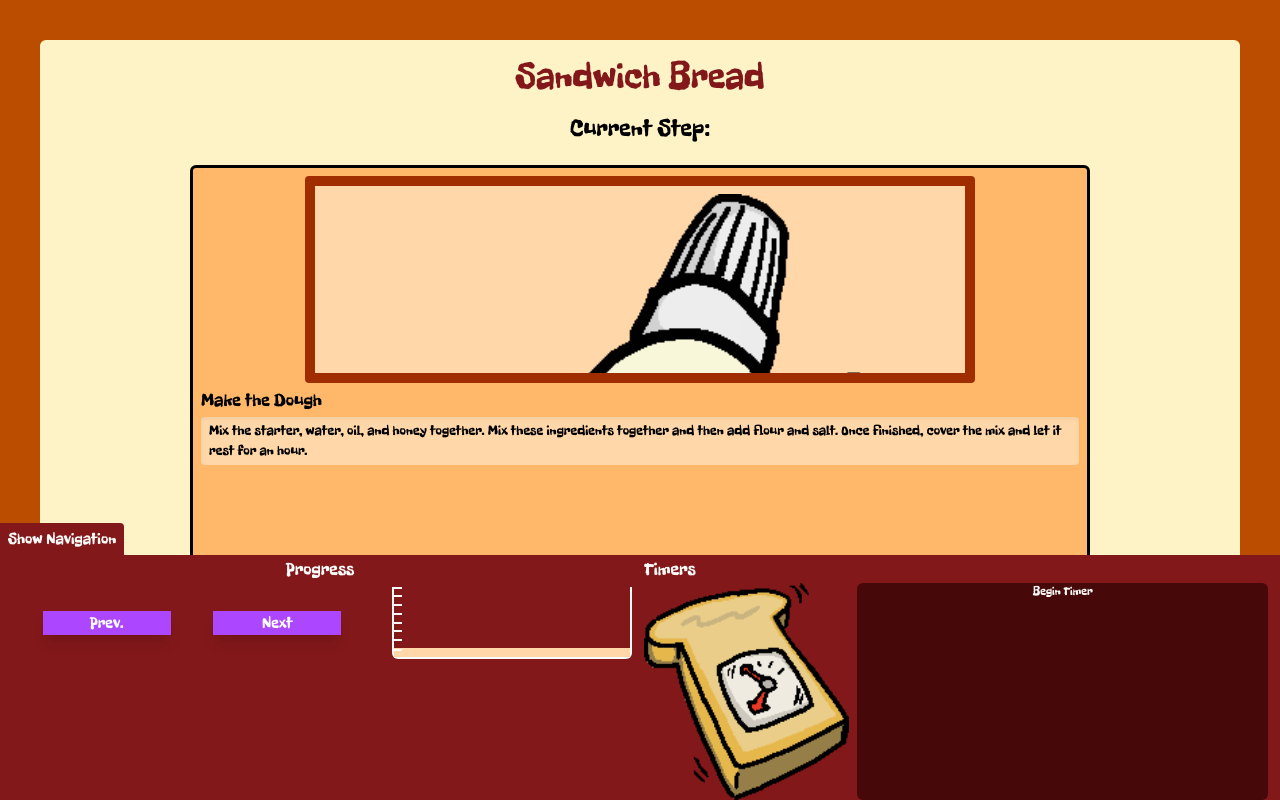
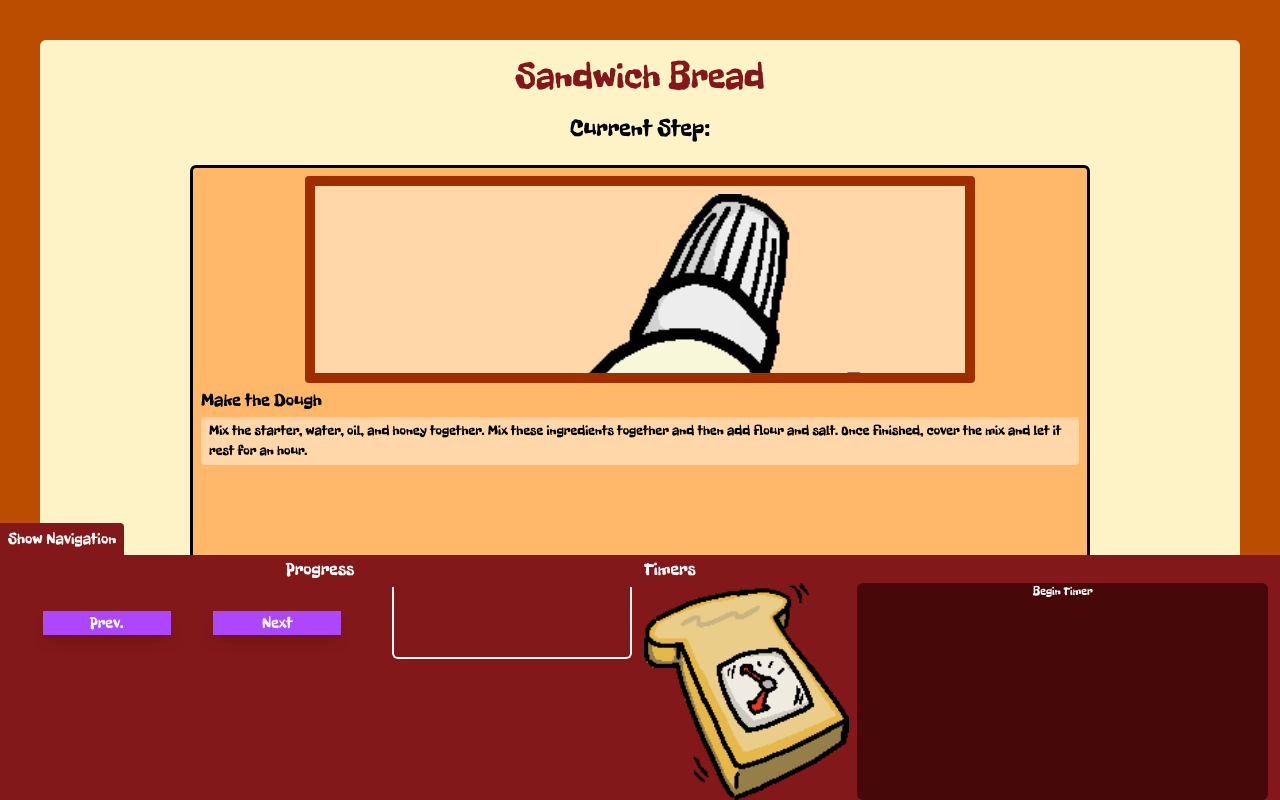
Before and after one commit to rdietscht/mom-bread, a SvelteKit app: page /progress/sandwich in a window 1280 px wide. Built offline with nearby package versions, Linux system fonts and the light colour scheme.

Commit message:
Using length of steps to initialize progress bar

```diff
--- a/src/routes/progress/[btype]/+page.svelte
+++ b/src/routes/progress/[btype]/+page.svelte
@@ -84,7 +84,7 @@
                         >Next</button>
                     </div>
                     <div class="w-2/5 h-20 px-2 py-1">
-                        <ProgressBar stepCount={8} currentStep={currentStep + 1} />
+                        <ProgressBar stepCount={steps.length} currentStep={currentStep + 1} />
                     </div>
                 </div>
             </div>
```
